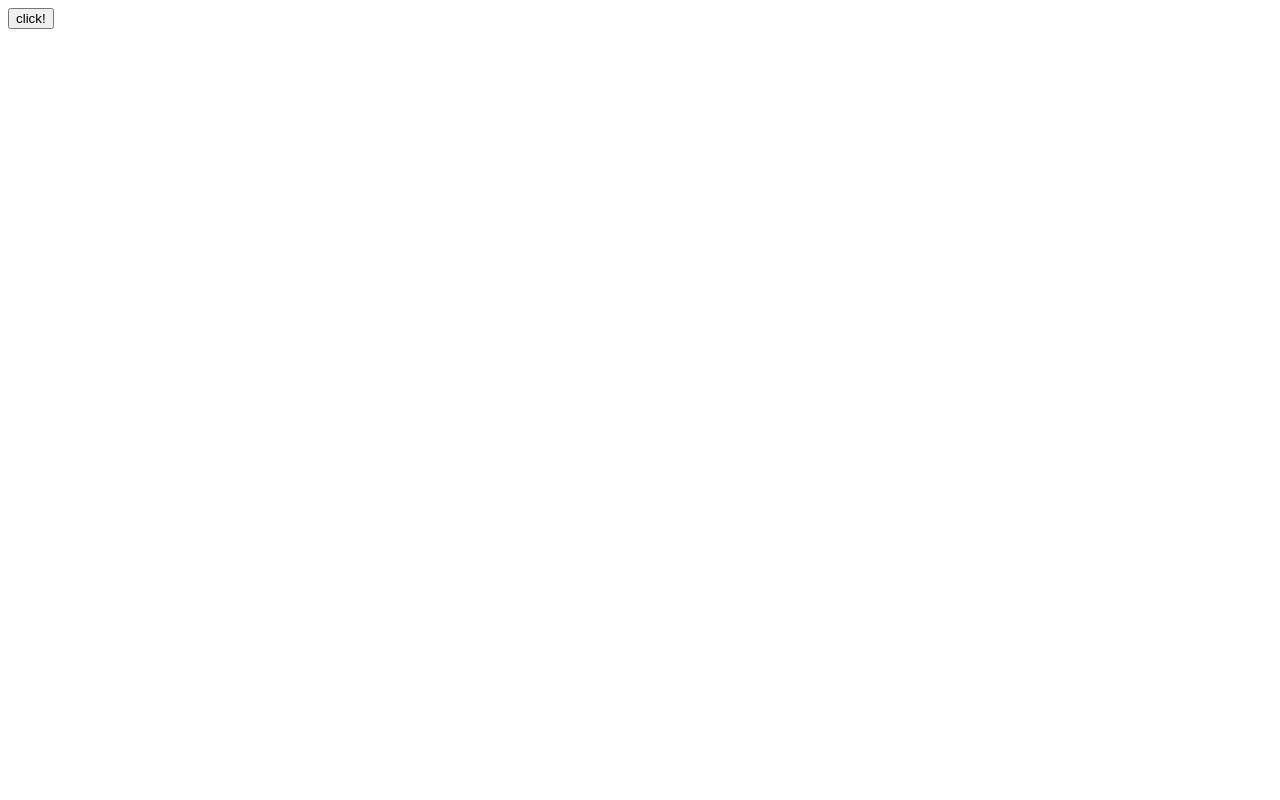
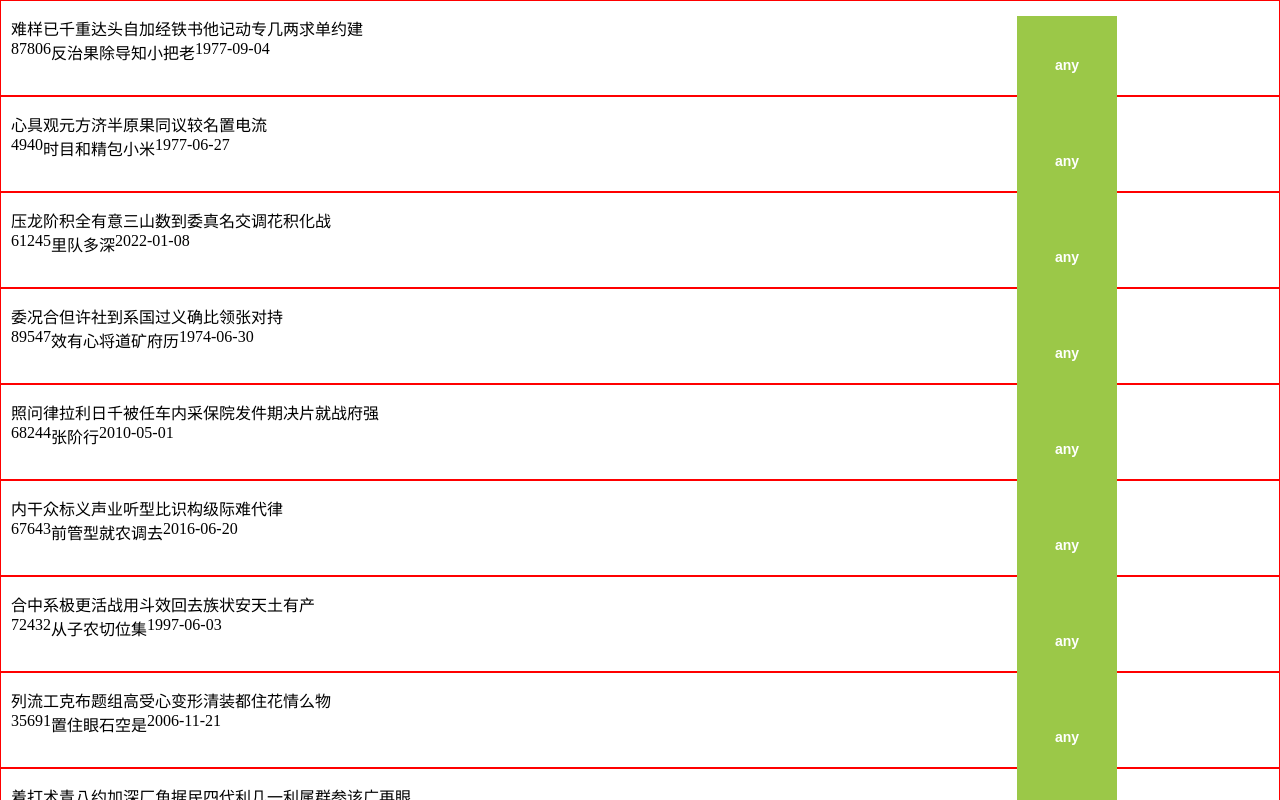
Before and after one commit to Ayasono/vue-virtual-scroll, a Vue app: page / in a window 1280 px wide. Shown: the top 800 px of the page. Built offline with nearby package versions, Linux system fonts and the light colour scheme.

Commit message:
second commit

```diff
--- a/src/App.vue
+++ b/src/App.vue
@@ -1,17 +1,30 @@
 <template>
-	<VirtualScroll />
+	<div class='app'>
+		<VirtualScroll/>
+	</div>
 </template>
 
-<script lang="ts">
-import { defineComponent } from 'vue';
+<script lang='ts'>
+import {defineComponent} from 'vue';
 import VirtualScroll from "@/components/VirtualScroll.vue";
+
 export default defineComponent({
-  name: 'App',
-  components: {
-	  VirtualScroll
-  }
+	name: 'App',
+	components: {
+		VirtualScroll
+	}
 });
 </script>
 
-<style lang="scss">
+<style lang='scss'>
+* {
+	padding: 0;
+	margin: 0;
+	list-style: none;
+	box-sizing: border-box;
+}
+
+.app {
+
+}
 </style>
--- a/src/api/mock.js
+++ b/src/api/mock.js
@@ -5,9 +5,9 @@ export default function generateNews (num) {
 		[`list|${num}`]: [{
 			'id|1': 1,
 			title: '@ctitle(15, 25)',
-			image: '@natural(0,15)',
+			image: mock.Random.dataImage('100x100', 'any'),
 			reads: '@natural(0, 99999)',
-			from: 'ctitle(3, 10)',
+			from: '@ctitle(3, 10)',
 			date: '@date("yyyy-MM-dd")'
 		}]
 	})
--- /dev/null
+++ b/src/components/ListItem.vue
@@ -0,0 +1,55 @@
+<template>
+	<div class='item'>
+		<div class='text'>
+			<div class='top'>
+				<div class='title'>{{ title }}</div>
+			</div>
+
+			<div class='bottom'>
+				<div class='reads'>{{ reads }}</div>
+				<div class='from'>{{ from }}</div>
+				<div class='date'>{{ date }}</div>
+			</div>
+		</div>
+		<div class='image'>
+			<img :src='image'
+			     alt='none'>
+		</div>
+	</div>
+</template>
+
+<script setup>
+
+const props = defineProps({
+	list: {
+		type: Object
+	}
+})
+
+const { date, from, id, image, reads, title } = props.list
+
+</script>
+
+<style scoped
+       lang='scss'>
+.item {
+	width: 100%;
+	height: 12vh;
+	padding: 15px 10px;
+	border: 1px solid red;
+
+	display: flex;
+
+	.text {
+		width: 80%;
+
+		.top {
+
+		}
+
+		.bottom {
+			display: flex;
+		}
+	}
+}
+</style>
--- a/src/components/VirtualScroll.vue
+++ b/src/components/VirtualScroll.vue
@@ -1,12 +1,20 @@
 <template>
-	<button @click='getNews'>click!</button>
+	<div class='container'>
+		<ListItem v-for='item in news.list' :list='item' :key='item.id'/>
+	</div>
 </template>
 
 <script setup>
 import getNews from '@/api/mock'
+import ListItem from '@/components/ListItem.vue'
 
+const news = getNews(100)
+console.log(news)
 </script>
 
 <style scoped>
-
+	.container {
+		width: inherit;
+		height: inherit;
+	}
 </style>
```
Also changed, not shown: src/assets/logo.png (deleted).
